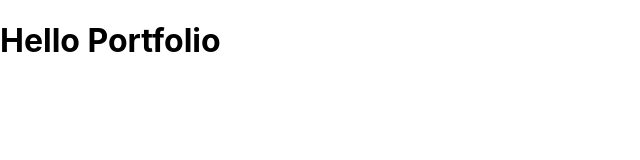
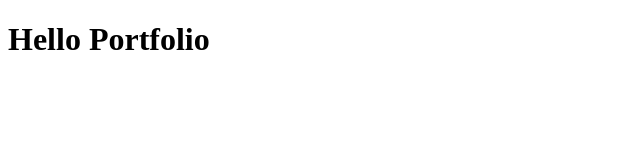
Before and after one commit to DejanTeofilovic/Portfolio-react-tailwind, a React (Create React App) app: page / in a window 1280 px wide. Shown: the top 160 px of the page, without its empty margins (0-640 px from the left). Built offline with nearby package versions, Linux system fonts and the light colour scheme.

Commit message:
Add build and watch script

```diff
--- a/src/assets/tailwind.css
+++ b/src/assets/tailwind.css
@@ -0,0 +1,5 @@
+@import 'tailwindcss/base';
+
+@import 'tailwindcss/components';
+
+@import 'tailwindcss/utilities';
--- a/src/index.js
+++ b/src/index.js
@@ -1,6 +1,6 @@
 import React from 'react';
 import ReactDOM from 'react-dom';
-import './index.css';
+import './assets/main.css';
 import App from './App';
 import reportWebVitals from './reportWebVitals';
 
```
Also changed, not shown: package.json (+4 -3 lines).
